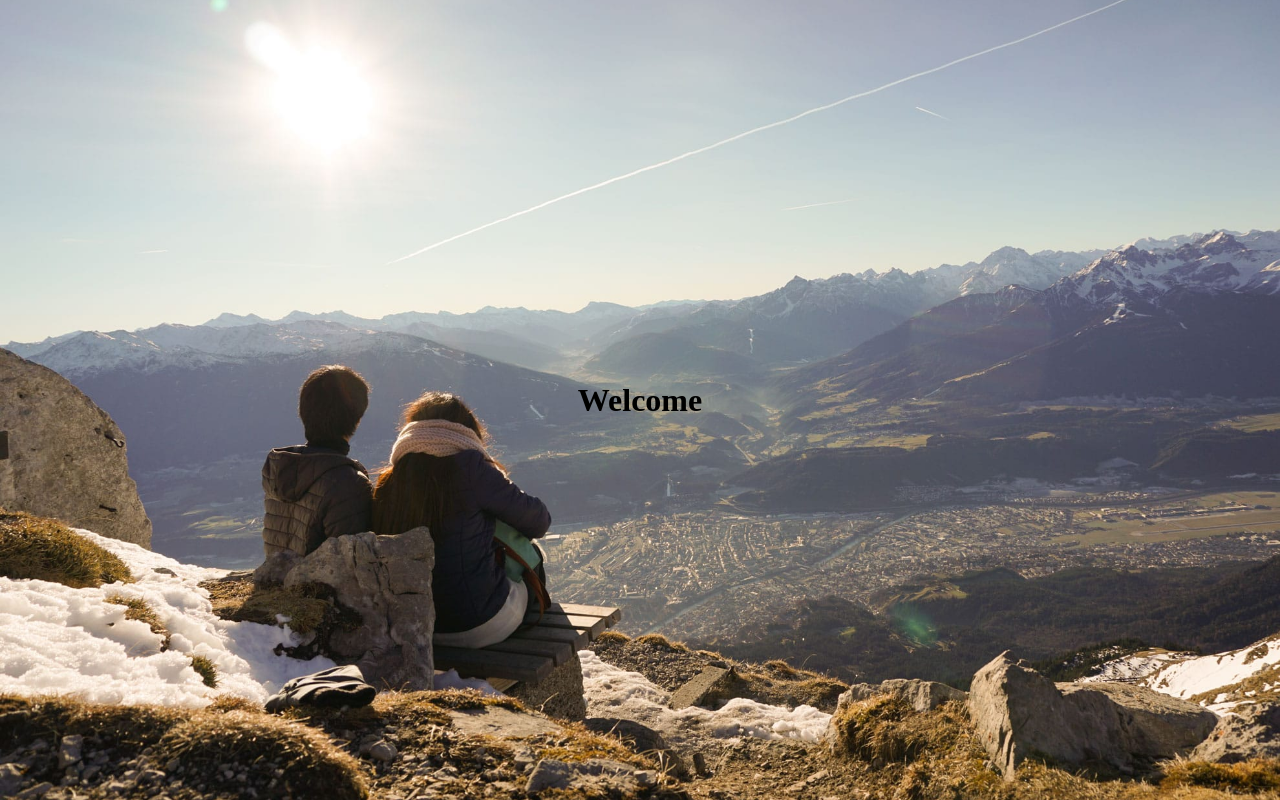
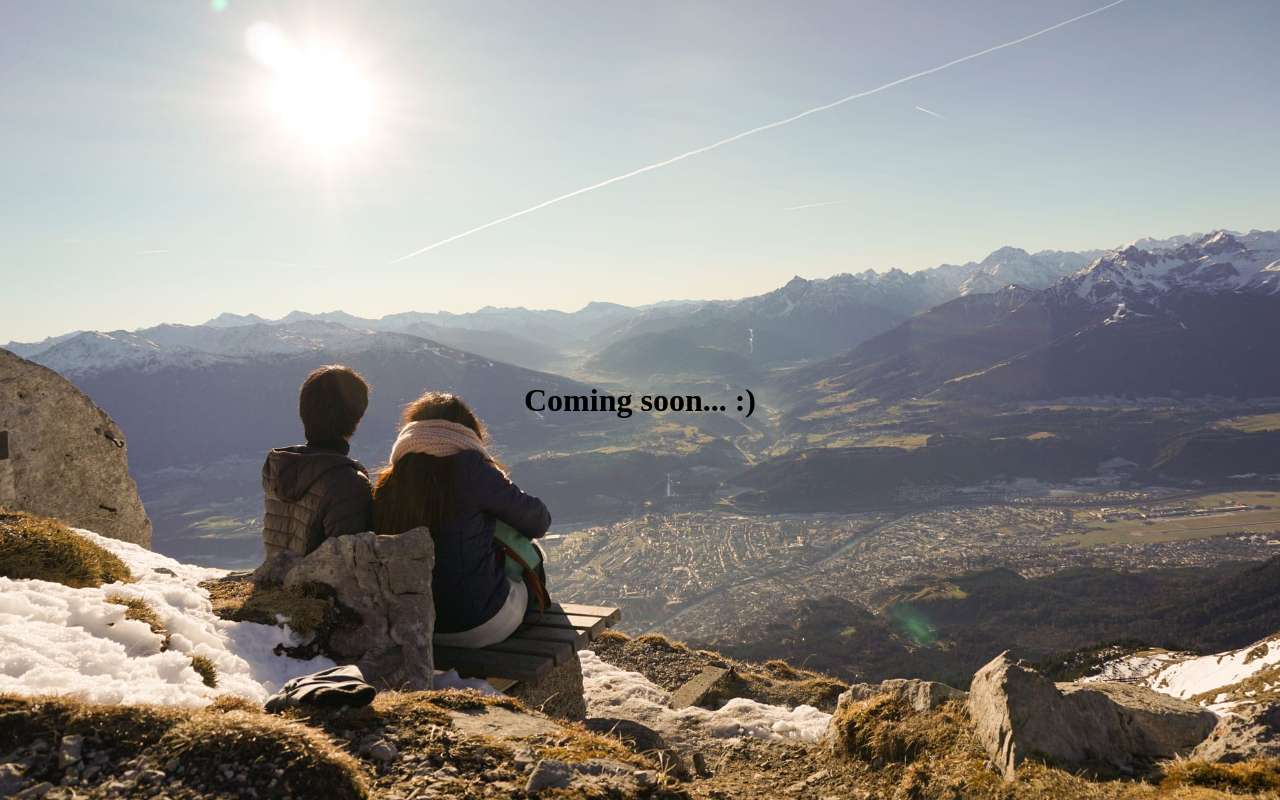
Before and after one commit to pjolayres/pjolayres.github.io, a plain HTML site: page index.html in a window 1280 px wide. Drawn offline with nearby package versions, Linux system fonts and the light colour scheme.

Commit message:
Text change

```diff
--- a/index.html
+++ b/index.html
@@ -9,7 +9,7 @@
 </head>
 <body>
   <div class="container">
-    <h1>Welcome</h1>
+    <h1>Coming soon... :)</h1>
   </div>
 </body>
 </html>
```
